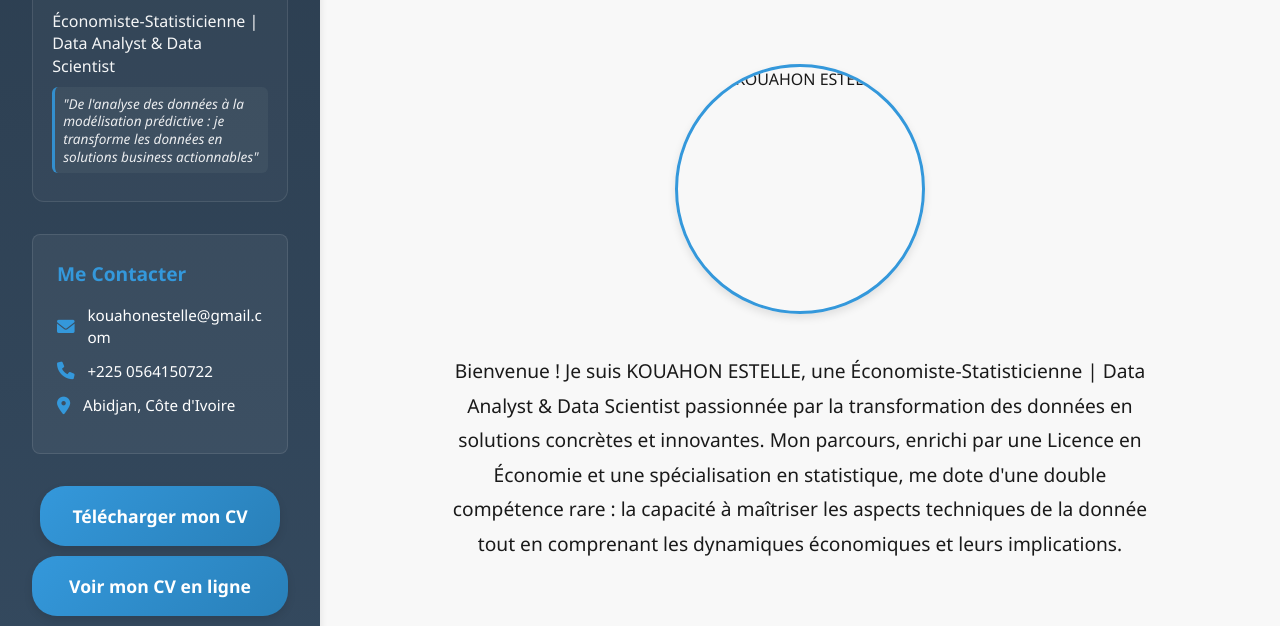
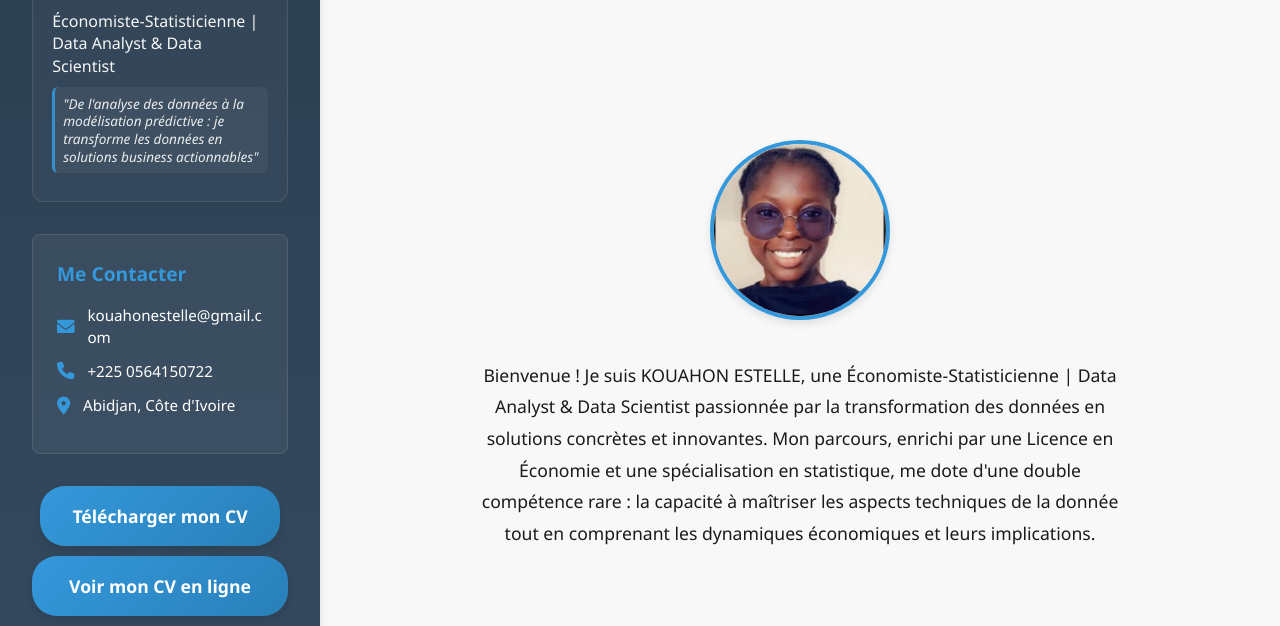
Before and after one commit to Kyrallia/portfolio, a plain HTML site: page portofolio/index.html in a window 1280 px wide. Shown: the part 145-771 px from the top of the page. Drawn offline with Linux system fonts and the light colour scheme.

Commit message:
Add files via upload

```diff
--- a/portofolio/index.html
+++ b/portofolio/index.html
@@ -61,7 +61,7 @@
                 <!-- Section Accueil -->
                 <section id="home" class="section active">
                     <div class="welcome-content">
-                        <img src="images/profile.jpg" alt="KOUAHON ESTELLE" class="welcome-img">
+                        <img src="Bibliothèque_image/Photo profil.PNG" alt="KOUAHON ESTELLE" class="welcome-img">
                         <p>Bienvenue ! Je suis KOUAHON ESTELLE, une Économiste-Statisticienne | Data Analyst & Data Scientist passionnée par la transformation des données en solutions concrètes et innovantes. Mon parcours, enrichi par une Licence en Économie et une spécialisation en statistique, me dote d'une double compétence rare : la capacité à maîtriser les aspects techniques de la donnée tout en comprenant les dynamiques économiques et leurs implications.</p>
                     </div>
                 </section>
--- a/portofolio/style.css
+++ b/portofolio/style.css
@@ -438,32 +438,31 @@ body {
     justify-content: center;
     text-align: center;
     max-width: 800px;
-    margin: 0 auto;
+    margin: 2rem auto;
     padding: 2rem;
     min-height: calc(100vh - 200px);
+    position: relative;
 }
 
 .welcome-img {
-    width: 250px;
-    height: 250px;
+    width: 180px;
+    height: 180px;
     border-radius: 50%;
-    margin-bottom: 2.5rem;
     object-fit: cover;
-    border: 3px solid var(--accent-color);
+    border: 4px solid var(--accent-color);
+    display: block;
+    margin: 0 auto 1.5rem auto;
     box-shadow: var(--shadow-md);
     transition: transform var(--transition-speed);
 }
 
-.welcome-img:hover {
-    transform: scale(1.05);
-}
-
 .welcome-content p {
     color: var(--text-dark);
-    font-size: 1.2rem;
+    font-size: 1.1rem;
     line-height: 1.8;
+    margin-top: 1rem;
     max-width: 700px;
-    margin: 0 auto;
+    padding: 0 1rem;
 }
 
 /* Section À Propos */
```
Also changed, not shown: portofolio/Bibliothèque_image/Photo profil.PNG (added).
